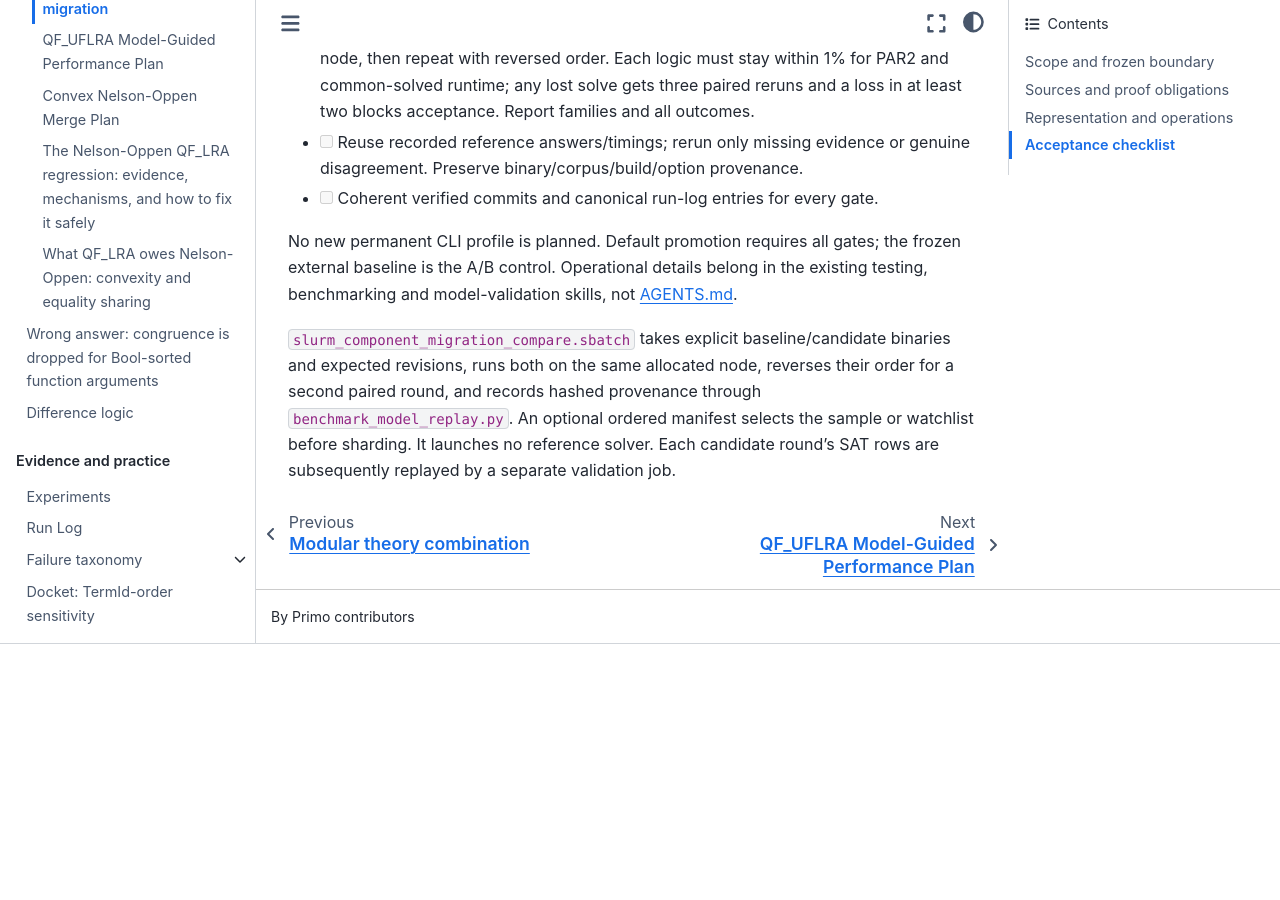
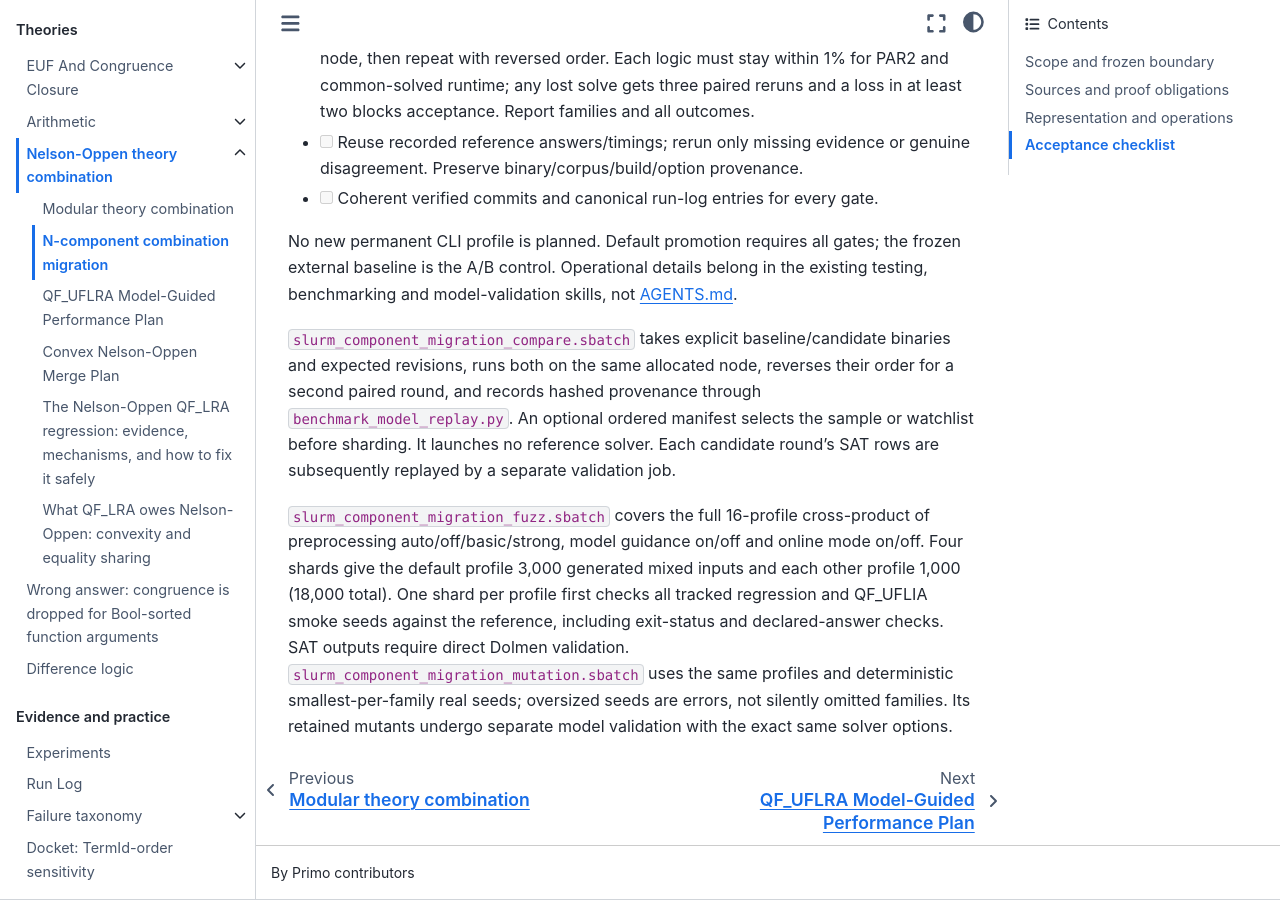
Before and after one commit to primo-solver/primo, a Jupyter Book: the page built from docs/n-way-combination-migration.md, in a window 1280 px wide and 900 px high, scrolled down 4805 px. Built offline with Jupyter Book 1.0.4 settings and Sphinx 7.4.7 and the Sphinx Book theme 1.1.4, drawn with Linux system fonts in a browser that asks for light colours; before the commit the page ends 5449 px from its top, so only the background shows below that.

Commit message:
Add exhaustive option-profile qualification jobs for component migration

```diff
--- a/docs/n-way-combination-migration.md
+++ b/docs/n-way-combination-migration.md
@@ -202,3 +202,14 @@
 `benchmark_model_replay.py`. An optional ordered manifest selects the sample or
 watchlist before sharding. It launches no reference solver. Each candidate
 round's SAT rows are subsequently replayed by a separate validation job.
+
+`slurm_component_migration_fuzz.sbatch` covers the full 16-profile cross-product
+of preprocessing auto/off/basic/strong, model guidance on/off and online mode
+on/off. Four shards give the default profile 3,000 generated mixed inputs and
+each other profile 1,000 (18,000 total). One shard per profile first checks all
+tracked regression and QF_UFLIA smoke seeds against the reference, including
+exit-status and declared-answer checks. SAT outputs require direct Dolmen
+validation. `slurm_component_migration_mutation.sbatch` uses the same profiles
+and deterministic smallest-per-family real seeds; oversized seeds are errors,
+not silently omitted families. Its retained mutants undergo separate model
+validation with the exact same solver options.
```
Also changed, not shown: 2 other files.
